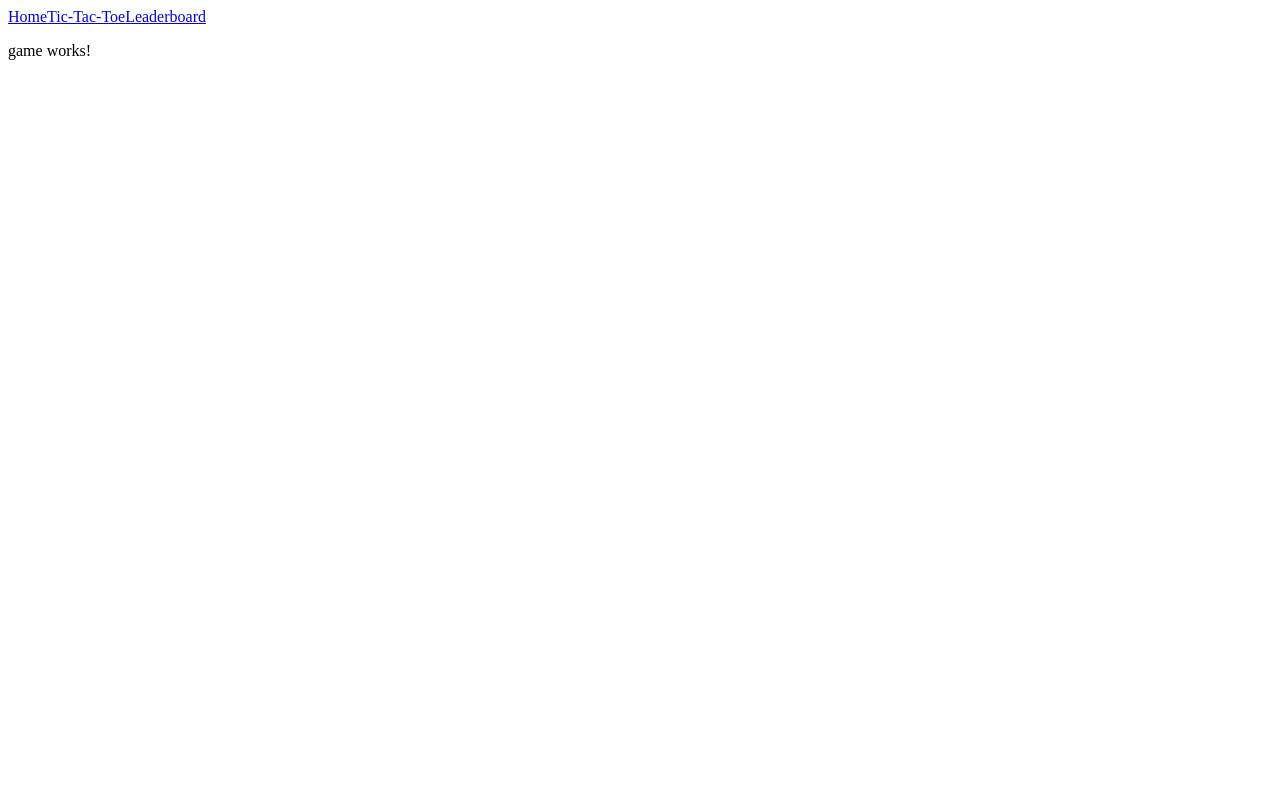
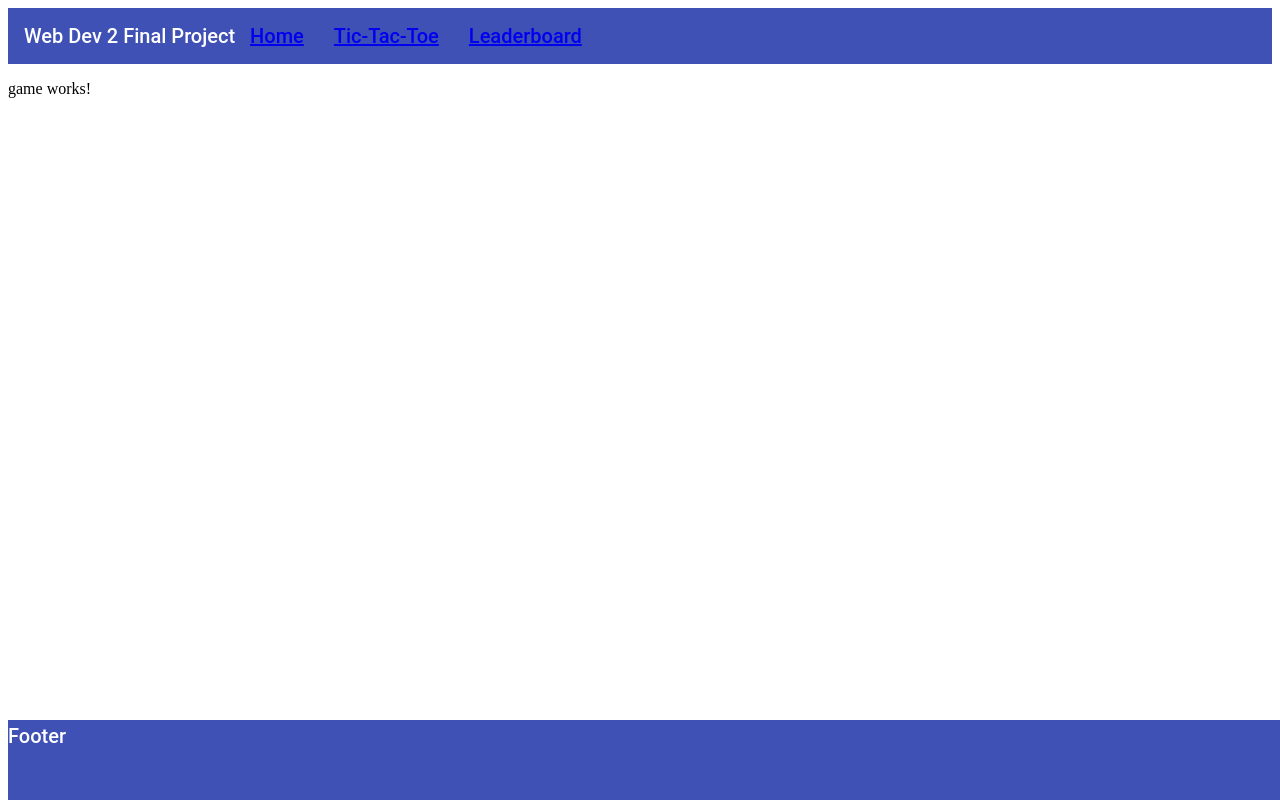
Before and after one commit to isexe/WebDev2-FinalProject, an Angular app: page / in a window 1280 px wide. Built offline with nearby package versions, Linux system fonts and the light colour scheme.

Commit message:
footerheader

```diff
--- a/src/app/app.component.html
+++ b/src/app/app.component.html
@@ -1 +1,2 @@
 <app-header></app-header>
+<app-footer></app-footer>
--- /dev/null
+++ b/src/app/footer/footer.component.css
@@ -0,0 +1,9 @@
+.footer{
+    position: fixed;
+    bottom: 0;
+    width: 100%;
+    height: 10%;
+    font: 500 20px/32px Roboto, "Helvetica Neue", sans-serif;
+    color: white;
+    background-color: #3f51b5;
+}
--- /dev/null
+++ b/src/app/footer/footer.component.html
@@ -0,0 +1 @@
+<div class="footer">Footer</div>
--- a/src/app/header/header.component.css
+++ b/src/app/header/header.component.css
@@ -10,3 +10,15 @@
     height: 56px;
     font: 500 20px/32px Roboto, "Helvetica Neue", sans-serif;
   }
+
+  .navlinks{
+    margin: 15px;
+  }
+
+  .navdiv{
+    float: right;
+  }
+  a:visited {
+    text-decoration: none;
+    color: white;
+   }
--- a/src/app/header/header.component.html
+++ b/src/app/header/header.component.html
@@ -1,18 +1,9 @@
-<nav class="navbar navbar-expand navbar-dark bg-dark">
-    <div class="navbar-nav">
-        <a class="nav-item nav-link" routerLink="/">Home</a>
-        <a class="nav-item nav-link" routerLink="/tictactoe">Tic-Tac-Toe</a>
-        <a class="nav-item nav-link" routerLink="/leaderboard">Leaderboard</a>
+<mat-toolbar color="primary" id="navbar">
+    <span>Web Dev 2 Final Project </span>
+    <div class="navdiv">
+        <a class="navlinks" routerLink="/">Home</a>
+        <a class="navlinks" routerLink="/tictactoe">Tic-Tac-Toe</a>
+        <a class="navlinks" routerLink="/leaderboard">Leaderboard</a>
     </div>
-</nav>
-
-<!-- main content container -->
-<div class="jumbotron">
-    <div class="container">
-        <div class="row">
-            <div class="col-sm-8 offset-sm-2">
-                <router-outlet></router-outlet>
-            </div>
-        </div>
-    </div>
-</div>
+</mat-toolbar>
+<router-outlet></router-outlet>
```
Also changed, not shown: src/app/app.module.ts (+6 -4 lines), src/app/footer/footer.component.ts (added, +10 -0 lines), 1 other file (tests, documents, lock files or other folders).
